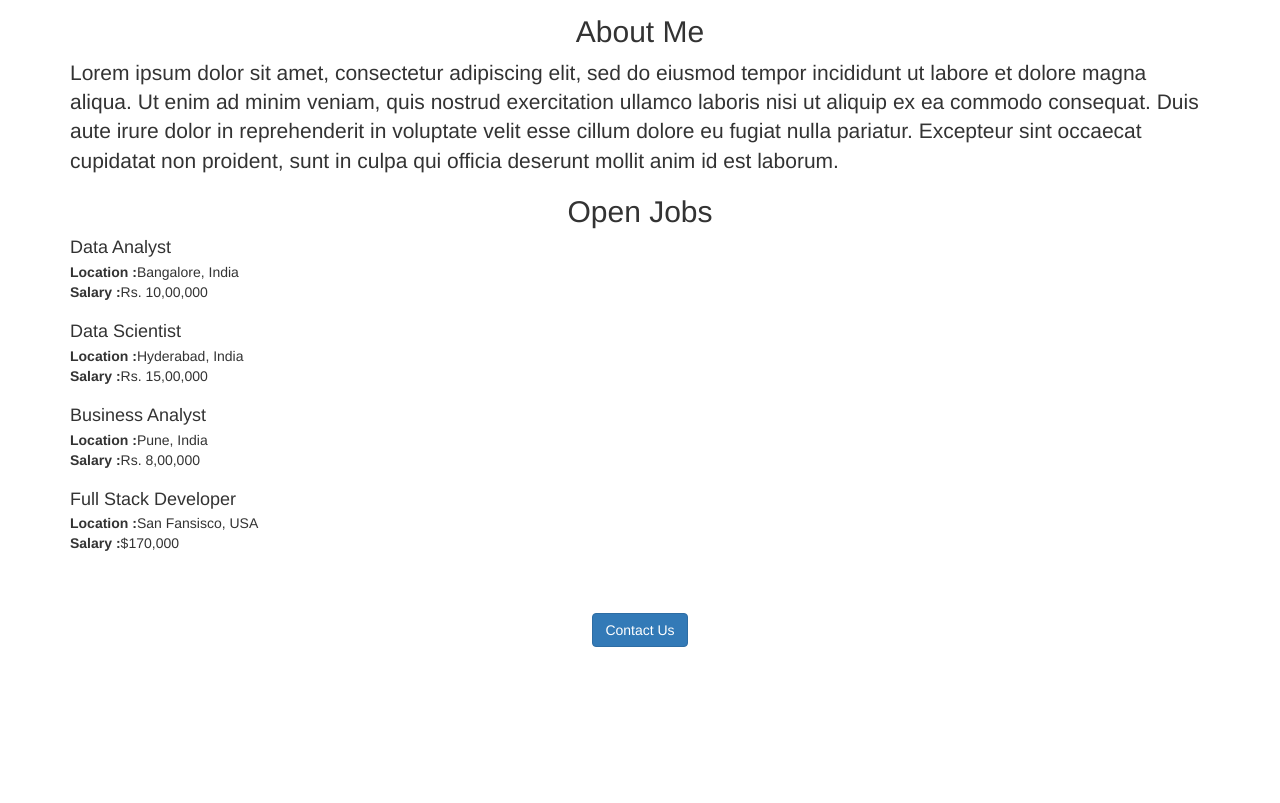
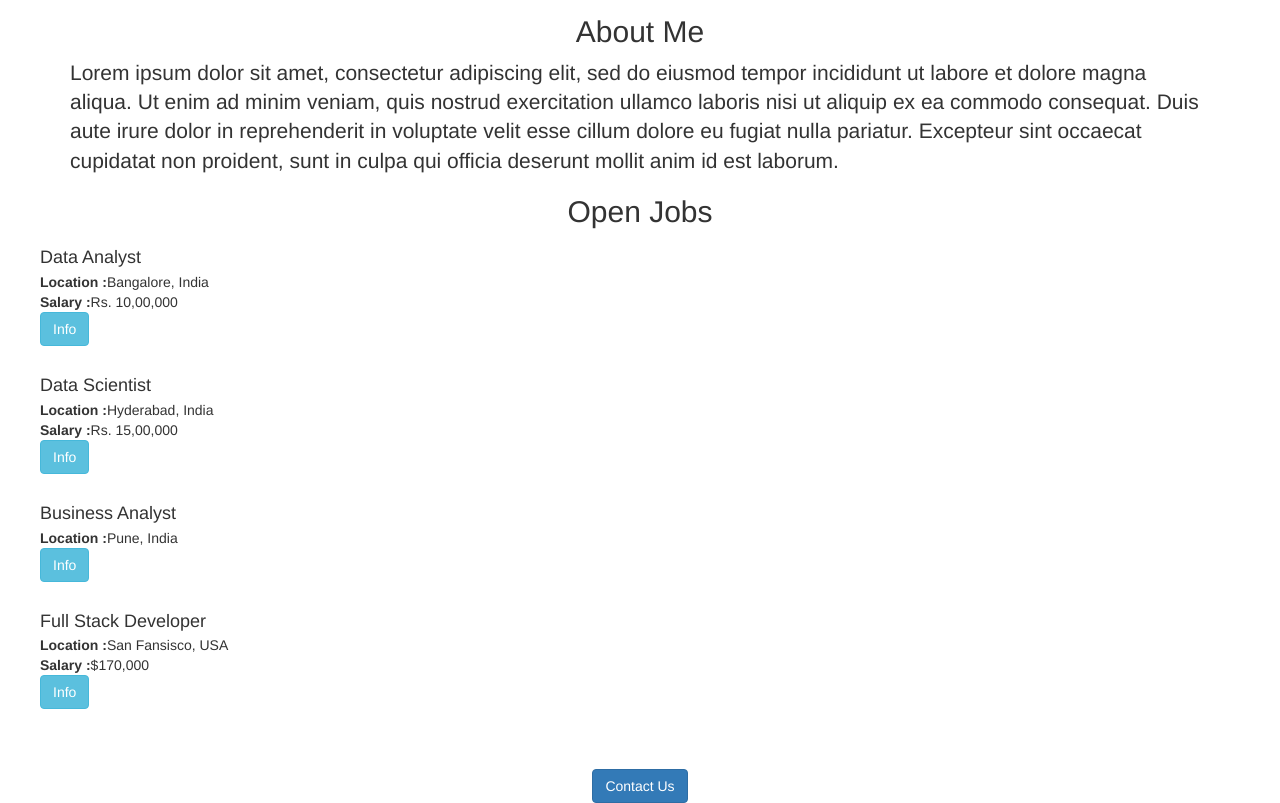
Before and after one commit to Vamsi-Adiraju/flaskdemo, a Flask app: page / in a window 1280 px wide. Shown: the part 435-1238 px from the top of the page. Before the commit the page ends 1082 px from the top, so only its background shows below. Run offline with Flask 2, Linux system fonts and the light colour scheme.

Commit message:
created jobitems file

```diff
--- a/app.py
+++ b/app.py
@@ -16,8 +16,7 @@ JOBS=[{
 {
   'id':1,
   'title':'Business Analyst',
-  'location':'Pune, India',
-  'salary' :'Rs. 8,00,000'
+  'location':'Pune, India'
 },
 {
   'id':1,
--- a/templates/home.html
+++ b/templates/home.html
@@ -22,19 +22,9 @@
       <p class="lead">Lorem ipsum dolor sit amet, consectetur adipiscing elit, sed do eiusmod tempor incididunt ut labore et dolore magna aliqua. Ut enim ad minim veniam, quis nostrud exercitation ullamco laboris nisi ut aliquip ex ea commodo consequat. Duis aute irure dolor in reprehenderit in voluptate velit esse cillum dolore eu fugiat nulla pariatur. Excepteur sint occaecat cupidatat non proident, sunt in culpa qui officia deserunt mollit anim id est laborum.
       </p>
       <h2 class="text-center mt-2 mb-4 ">Open Jobs</h2>
-      <div>
+      <div class="row">
         {% for job in jobs %}
-          <div style="margin-bottom:20px">
-            <h4 style="margin-bottom:4px;">
-              {{job['title']}}
-            </h4>
-            <div >
-              <b>Location :</b>{{job['location']}}
-            </div>
-            <div>
-              <b>Salary :</b>{{job['salary']}}
-            </div>
-          </div>
+          {% include 'jobitems.html' %}
         {% endfor %}
       </div>
       <br></br>
--- /dev/null
+++ b/templates/jobitems.html
@@ -0,0 +1,18 @@
+<div class="border bottom row" style="margin-bottom:20px" >
+  <div class="col-9">
+    <h4 style="margin-bottom:4px;">
+        {{job['title']}}
+    </h4>
+    <div >
+        <b>Location :</b>{{job['location']}}
+    </div>
+    {% if 'salary' in job %}
+    <div>
+        <b>Salary :</b>{{job['salary']}}
+    </div>
+    {% endif %}
+  </div>
+  <div class="col-3">
+    <button type="button" class="btn btn-info">Info</button>
+  </div>
+</div>
```
